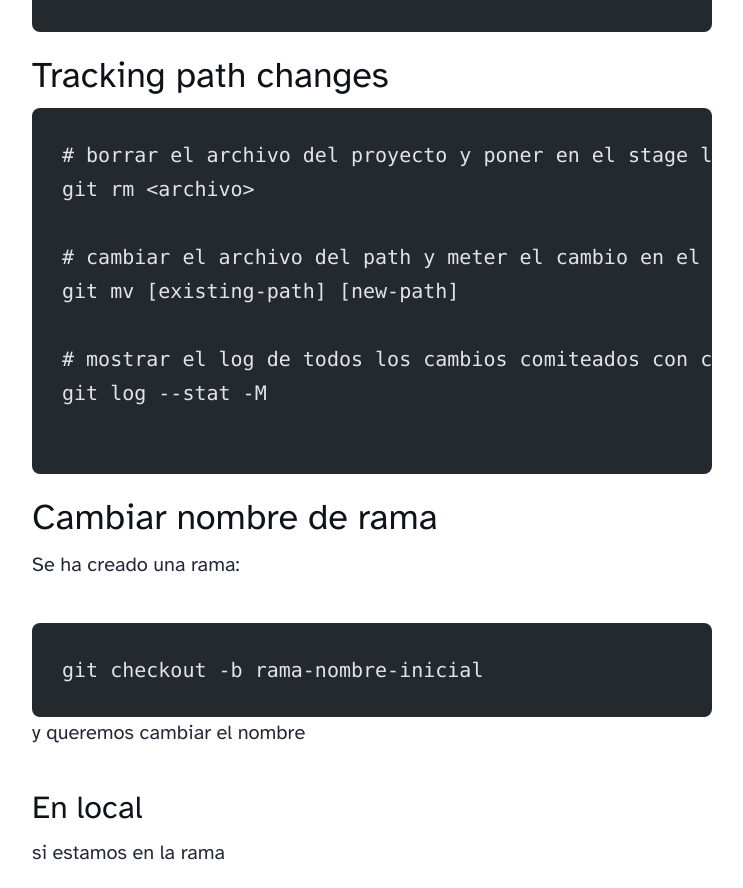
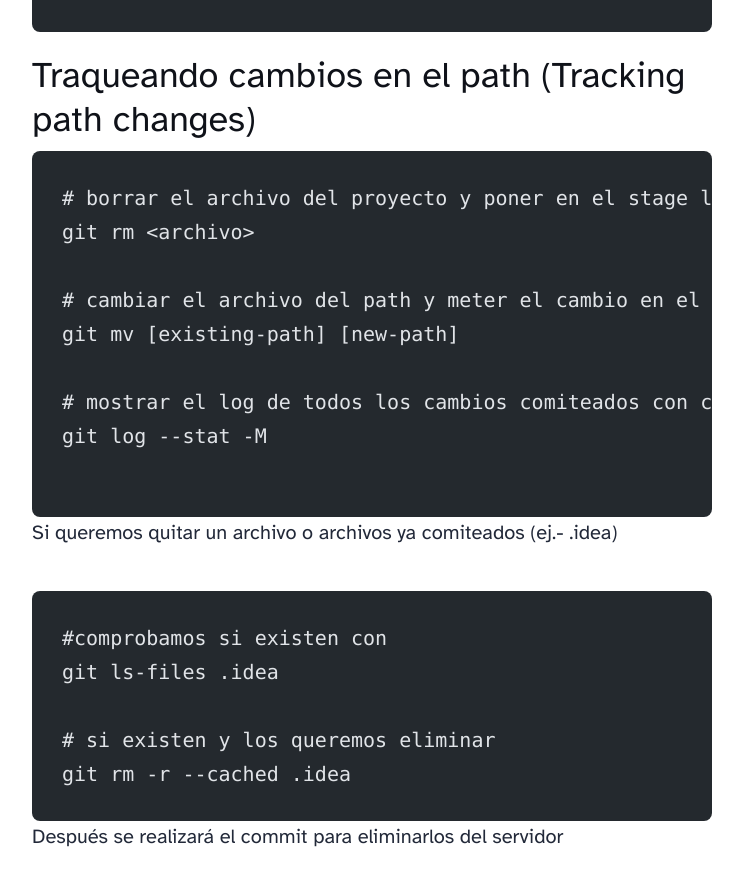
Before and after one commit to srioboo/srioboo.github.io, an Astro site: page /blog/git in a window 1280 px wide. Shown: the part 7964-8852 px from the top of the page, without its empty margins (248-991 px from the left). Built offline with nearby package versions, Linux system fonts and the light colour scheme; Astro itself is replaced by a stand-in of ours; code samples lack their colours.

Commit message:
feat: add git rm cache to de documentation

````diff
--- a/src/content/blog/git.md
+++ b/src/content/blog/git.md
@@ -250,7 +250,7 @@ git rebase <branch>
 git reset --hard <commit>
 ```
 
-## Tracking path changes
+## Traqueando cambios en el path (Tracking path changes)
 
 ```bash
 # borrar el archivo del proyecto y poner en el stage los cambios para commit
@@ -263,6 +263,18 @@ git mv [existing-path] [new-path]
 git log --stat -M
 
 ```
+
+Si queremos quitar un archivo o archivos ya comiteados (ej.- .idea)
+
+```shell
+#comprobamos si existen con
+git ls-files .idea
+
+# si existen y los queremos eliminar
+git rm -r --cached .idea
+```
+
+Después se realizará el commit para eliminarlos del servidor
 
 ## Cambiar nombre de rama
 
````
